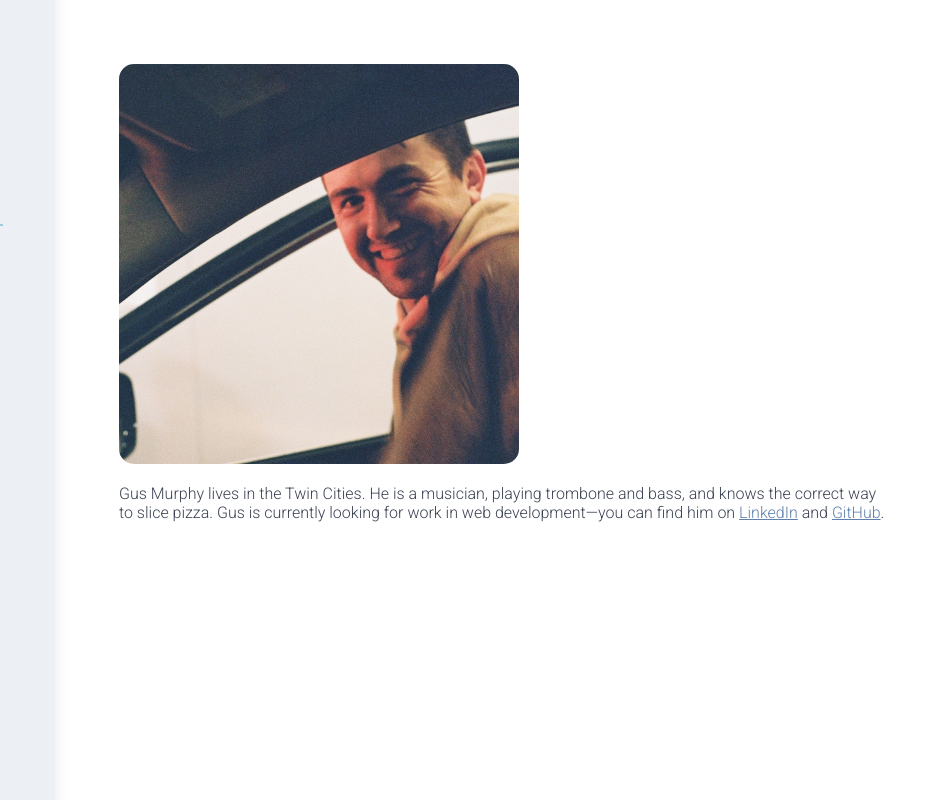
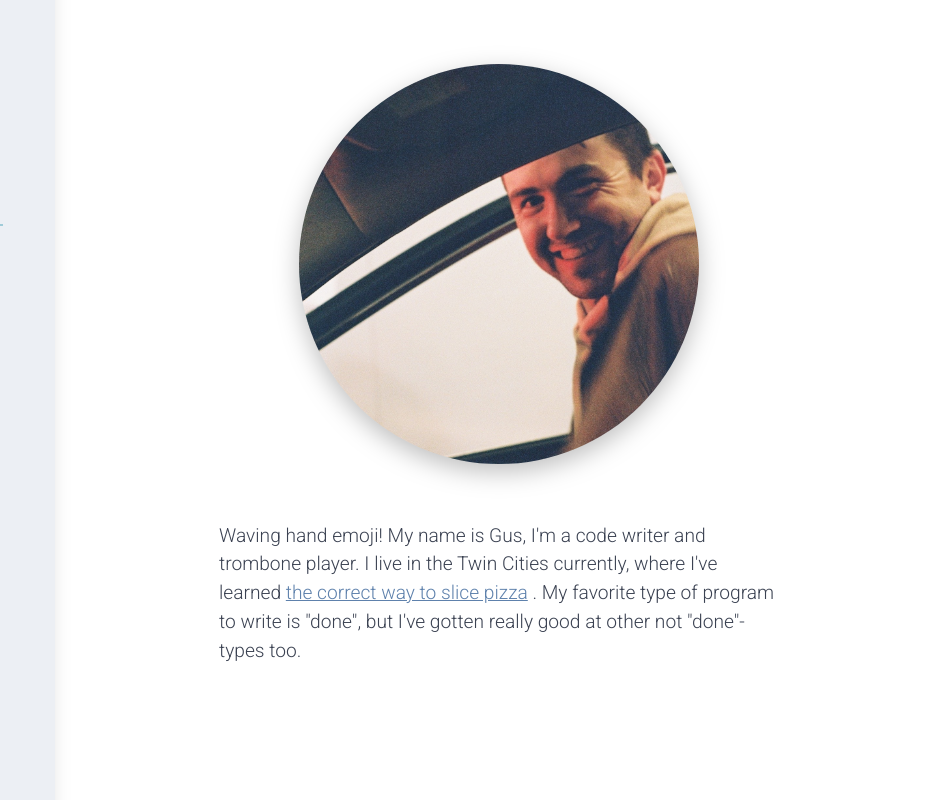
Before and after one commit to gusbmurphy/Personal-Site, a Gatsby site: page / in a window 1280 px wide. Shown: the full height of the page, 329-1280 px from the left. Built offline with nearby package versions, Linux system fonts and the light colour scheme; Gatsby itself is replaced by a stand-in of ours.

Commit message:
Add some more styling for index

```diff
--- a/src/components/layout.js
+++ b/src/components/layout.js
@@ -21,6 +21,9 @@ const PageContent = styled.div`
   color: ${nord1};
   padding: 4em;
   box-shadow: inset 25px 0 25px -35px rgb(0 0 0 / 25%);
+  width: 100%;
+  max-width: 760px;
+
   a {
     color: ${nord10};
   }
--- a/src/pages/index.js
+++ b/src/pages/index.js
@@ -3,10 +3,27 @@ import { graphql, useStaticQuery } from "gatsby"
 import Img from "gatsby-image"
 import styled from "styled-components"
 
+const Container = styled.div`
+  display: flex;
+  width: 100%;
+  justify-content: center;
+`
+
+const AboutContainer = styled.div`
+  max-width: 560px;
+  line-height: 1.5em;
+  font-size: 1.2em;
+`
+
+const HeadShotContainer = styled.div`
+  display: flex;
+  justify-content: center;
+  margin-bottom: 3em;
+`
+
 const HeadShot = styled(Img)`
-  border-radius: 15px;
-  margin-left: auto;
-  margin-right: auto;
+  border-radius: 50%;
+  filter: drop-shadow(0 8px 0.75rem rgb(0 0 0 / 25%));
 `
 
 export default function About() {
@@ -23,29 +40,25 @@ export default function About() {
   `)
 
   return (
-    <>
+    <Container>
+      <AboutContainer>
+        <HeadShotContainer>
           <HeadShot fixed={data.file.childImageSharp.fixed} />
+        </HeadShotContainer>
         <p>
-        Gus Murphy lives in the Twin Cities. He is a musician, playing trombone
-        and bass, and knows the correct way to slice pizza. Gus is currently
-        looking for work in web development—you can find him on{" "}
+          Waving hand emoji! My name is Gus, I&apos;m a code writer and trombone
+          player. I live in the Twin Cities currently, where I&apos;ve learned{" "}
           <a
-          href="https://www.linkedin.com/in/augustus-murphy-47b8b8193/"
+            href="https://en.wikipedia.org/wiki/Square"
             target="_blank"
-          rel="noopener noreferrer"
+            rel="noreferrer"
           >
-          LinkedIn
+            the correct way to slice pizza
           </a>{" "}
-        and{" "}
-        <a
-          href="https://github.com/gusbmurphy"
-          target="_blank"
-          rel="noopener noreferrer"
-        >
-          GitHub
-        </a>
-        .
+          . My favorite type of program to write is &quot;done&quot;, but
+          I&apos;ve gotten really good at other not &quot;done&quot;-types too.
         </p>
-    </>
+      </AboutContainer>
+    </Container>
   )
 }
--- a/src/pages/work.js
+++ b/src/pages/work.js
@@ -4,7 +4,6 @@ import { WorkItem } from "../components/WorkItem"
 import styled from "styled-components"
 
 const WorksContainer = styled.div`
-  max-width: 760px;
   display: flex;
   flex-wrap: wrap;
   justify-content: space-around;
```
Lines whose indentation alone changed are shown as unchanged.
